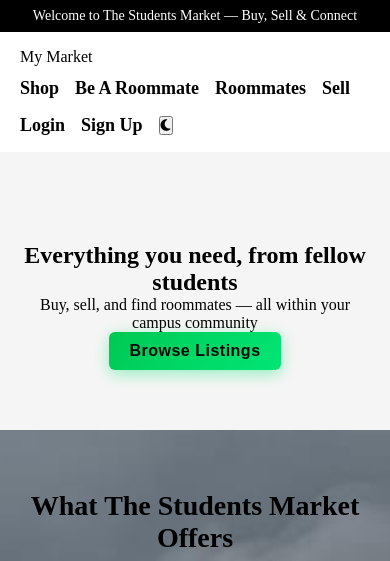
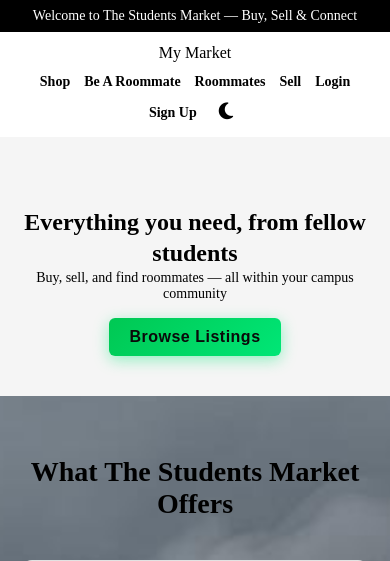
Before and after one commit to happygotpython/Uniuyo-market, a Flask app: page / in a window 390 px wide. Shown: the top 561 px of the page. Run offline with Flask 3, Linux system fonts and the light colour scheme; data comes from the database, SQL or seed files in the repository.

Commit message:
more mobile phone changes

```diff
--- a/static/style.css
+++ b/static/style.css
@@ -334,6 +334,7 @@ h1 {
   margin-top: 30px;
   color: var(--text-color);
 }
+
 .error-message {
   color: #ff5252;
   background: rgba(255, 82, 82, 0.1);
@@ -344,6 +345,7 @@ h1 {
   margin-bottom: 16px;
   font-size: 14px;
 }
+
 .category-filters {
   display: flex;
   justify-content: center;
@@ -902,3 +904,51 @@ h1 {
   margin-top: 40px;
   width: 100%;
 }
+
+/* --- Theme Toggle Styling --- */
+#theme-toggle {
+  background: transparent;
+  border: none;
+  color: var(--text-color);
+  font-size: 1.2rem;
+  cursor: pointer;
+  padding: 4px 8px;
+  display: inline-flex;
+  align-items: center;
+  justify-content: center;
+}
+
+/* --- Mobile Responsiveness Adjustments --- */
+@media (max-width: 768px) {
+  .navbar {
+    flex-direction: column;
+    padding: 12px 16px;
+    gap: 10px;
+    text-align: center;
+  }
+
+  .nav-links {
+    justify-content: center;
+    gap: 8px 14px;
+    width: 100%;
+  }
+
+  .nav-links a {
+    font-size: 14px;
+    font-weight: 600;
+  }
+
+  .hero {
+    padding: 40px 16px;
+  }
+
+  .hero h1 {
+    font-size: 24px;
+    line-height: 1.3;
+  }
+
+  .hero p {
+    font-size: 14px;
+    margin-bottom: 16px;
+  }
+}
```
